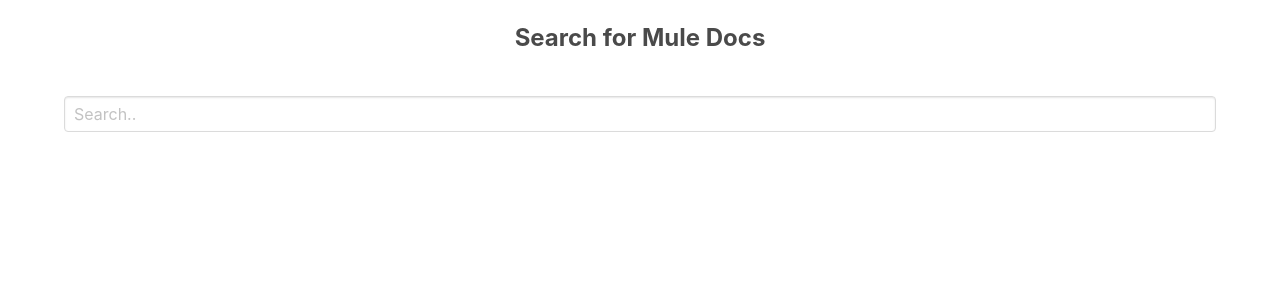
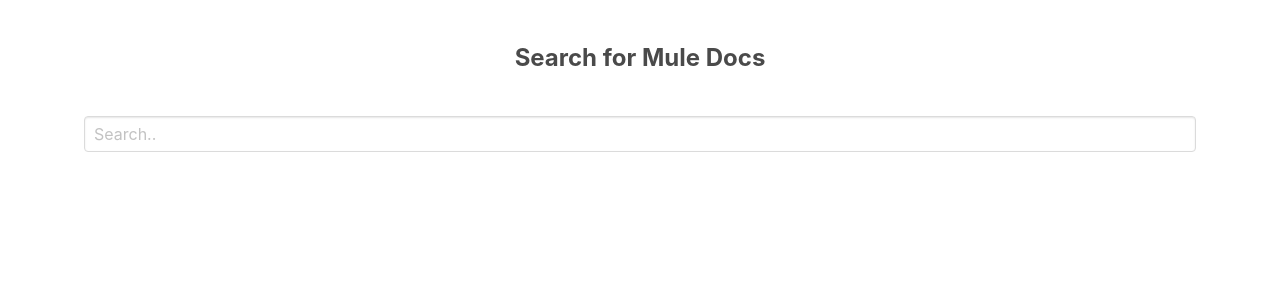
Before and after one commit to mdrafiqux/mule, a React (Create React App) app: page / in a window 1280 px wide. Shown: the top 300 px of the page. Built offline with nearby package versions, Linux system fonts and the light colour scheme.

Commit message:
css changes

```diff
--- a/src/index.css
+++ b/src/index.css
@@ -18,6 +18,9 @@
   font-weight: bold;
   font-size: 16px;
 }
+.app {
+  padding: 20px;
+}
 .app input {
   margin: 20px 0 20px 0;
 }
```
